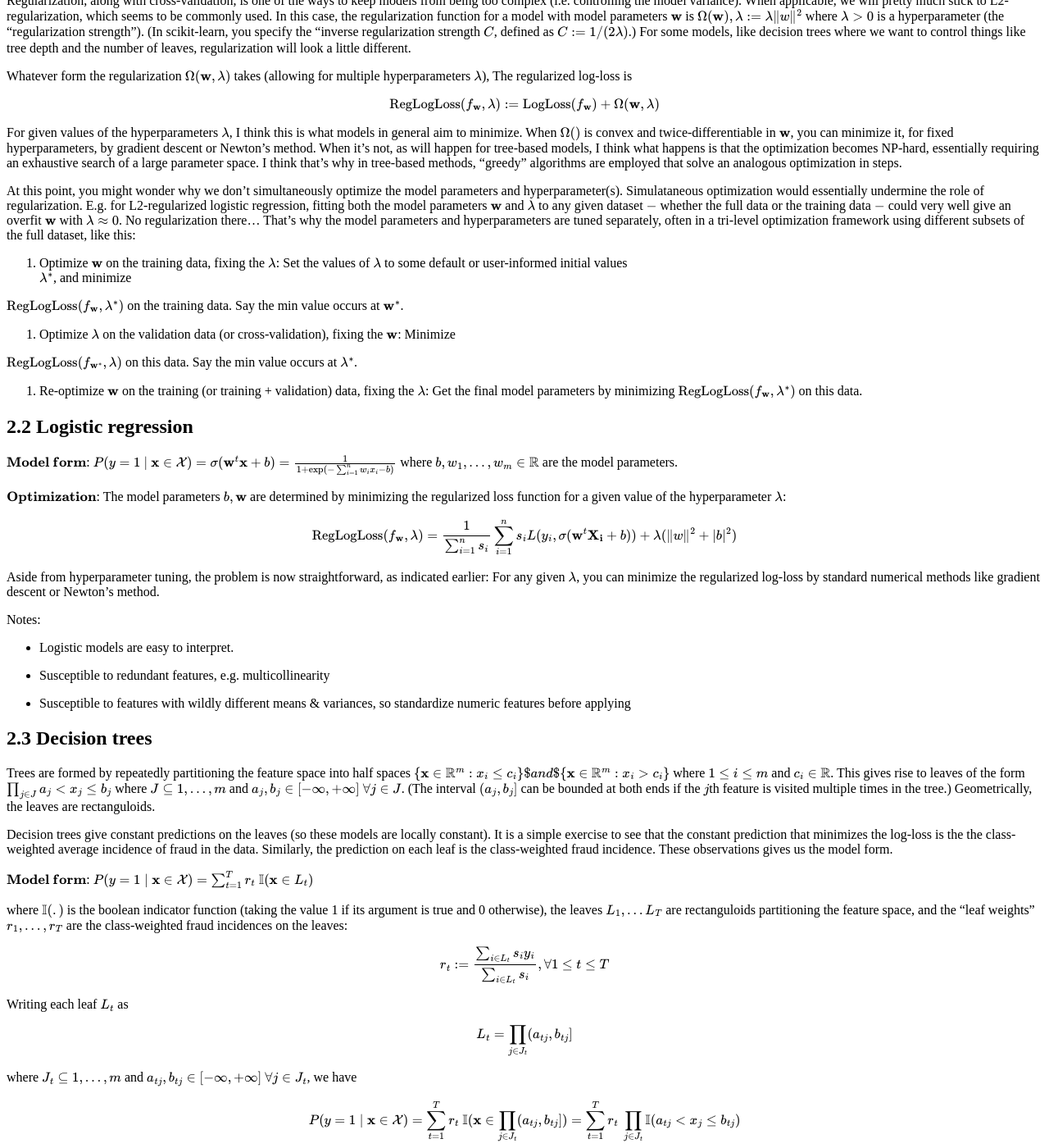
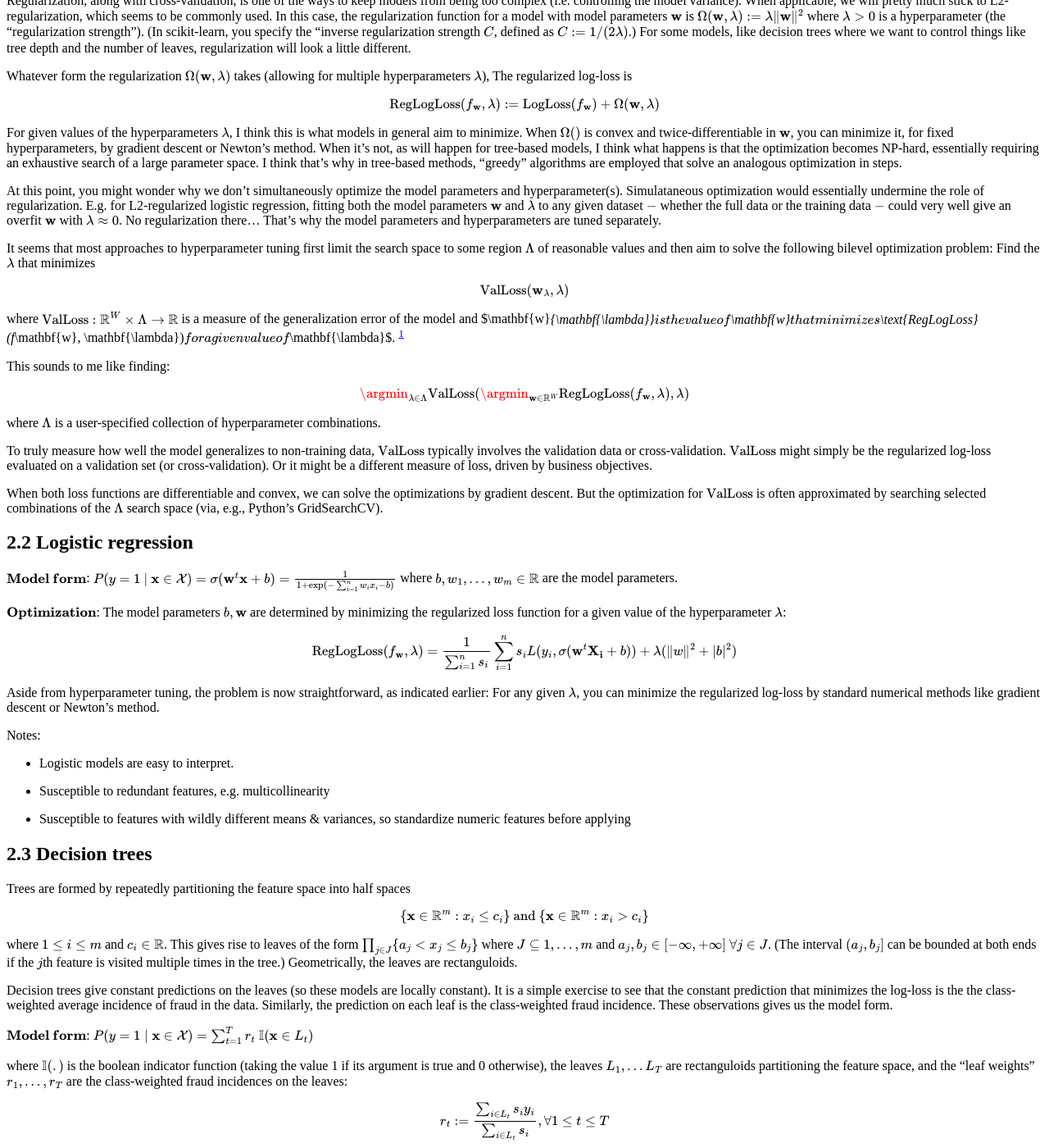
Before and after one commit to dglassbrenner1/my-posts-on-fraud-detection, a Jekyll site: the page built from 2-model-formulas-250814.md, in a window 1280 px wide and 1400 px high, scrolled down 1505 px. Shown: the whole window at 82% size. Built offline with Jekyll 4.4.1, drawn with Linux system fonts in a browser that asks for light colours; some of the changed text lies outside the part shown.

Commit message:
Update 2-model-formulas-250814.md

```diff
--- a/2-model-formulas-250814.md
+++ b/2-model-formulas-250814.md
@@ -90,20 +90,28 @@ $$\text{RegLogLoss}(f_{\mathbf{w}}, \mathbf{\lambda}) :=\text{LogLoss}(f_{\mathb
 
 For given values of the hyperparameters $\mathbf{\lambda}$, I think this is what models in general aim to minimize. When $\Omega()$ is convex and twice-differentiable in $\textbf{w}$, you can minimize it, for fixed hyperparameters, by gradient descent or Newton's method.  When it's not, as will happen for tree-based models, I think what happens is that the optimization becomes NP-hard, essentially requiring an exhaustive search of a large parameter space. I think that's why in tree-based methods, "greedy" algorithms are employed that solve an analogous optimization in steps.
 
-At this point, you might wonder why we don't simultaneously optimize the model parameters and hyperparameter(s). Simulataneous optimization would essentially undermine the role of regularization. E.g. for L2-regularized logistic regression, fitting both the model parameters $\mathbf{w}$ and $\lambda$ to any given dataset $-$ whether the full data or the training data $-$ could very well give an overfit $\mathbf{w}$ with $\lambda\approx 0$. No regularization there...  That's why the model parameters and hyperparameters are tuned separately, often in a tri-level optimization framework using different subsets of the full dataset, like this:
+At this point, you might wonder why we don't simultaneously optimize the model parameters and hyperparameter(s). Simulataneous optimization would essentially undermine the role of regularization. E.g. for L2-regularized logistic regression, fitting both the model parameters $\mathbf{w}$ and $\lambda$ to any given dataset $-$ whether the full data or the training data $-$ could very well give an overfit $\mathbf{w}$ with $\lambda\approx 0$. No regularization there...  That's why the model parameters and hyperparameters are tuned separately.
 
-1. Optimize $\mathbf{w}$ on the training data, fixing the $\mathbf{\lambda}$: Set the values of $\mathbf{\lambda}$ to some default or user-informed initial values
-$\mathbf{\lambda}^*$, and minimize
+It seems that most approaches to hyperparameter tuning first limit the search space to some region $\Lambda$ of reasonable values and then aim to solve the following bilevel optimization
+problem: Find the $\mathbf{\lambda}$ that minimizes
 
-$$\text{RegLogLoss}(f_{\mathbf{w}}, \mathbf{\lambda}^*)$$
-on the training data. Say the min value occurs at $\mathbf{w}^*$.
+$$\text{ValLoss}(\mathbf{w}_{\mathbf{\lambda}}, \mathbf{\lambda})$$
 
-2. Optimize $\mathbf{\lambda}$ on the validation data (or cross-validation), fixing the $\mathbf{w}$: Minimize
+where $\text{ValLoss}: \mathbb{R}^W \times \Lambda \rightarrow \mathbb{R}$ is a measure of
+the generalization error of the model and
+$\mathbf{w}_{\mathbf{\lambda}}$ is the value of $\mathbf{w}$ that minimizes
+$\text{RegLogLoss}(f_\mathbf{w}, \mathbf{\lambda})$
+for a given value of $\mathbf{\lambda}$. [^1]
 
-$$\text{RegLogLoss}(f_{\mathbf{w}^*}, \mathbf{\lambda})$$
-on this data. Say the min value occurs at $\mathbf{\lambda}^*$.
+This sounds to me like finding:
 
-3. Re-optimize $\mathbf{w}$ on the training (or training + validation) data, fixing the $\mathbf{\lambda}$: Get the final model parameters by minimizing $\text{RegLogLoss}(f_{\mathbf{w}}, \mathbf{\lambda}^*)$ on this data.
+$$\argmin_{\mathbf{\lambda} \in \Lambda} \text{ValLoss}(\argmin_{\mathbf{w}\in\mathbb{R}^W} \text{RegLogLoss}(f_\mathbf{w}, \mathbf{\lambda}), \mathbf{\lambda})$$
+
+where $\Lambda$ is a user-specified collection of hyperparameter combinations.
+
+To truly measure how well the model generalizes to non-training data, $\text{ValLoss}$ typically involves the validation data or cross-validation. $\text{ValLoss}$ might simply be the regularized log-loss evaluated on a validation set (or cross-validation). Or it might be a different measure of loss, driven by business objectives.
+
+When both loss functions are differentiable and convex, we can solve the optimizations by gradient descent. But the optimization for $\text{ValLoss}$ is often approximated by searching selected combinations of the $\Lambda$ search space (via, e.g., Python's GridSearchCV).
 
 ## 2.2 Logistic regression
 
@@ -129,11 +137,12 @@ Notes:
 ## 2.3 Decision trees
 
 Trees are formed by repeatedly partitioning the feature space into half spaces
-$$\{ \mathbf{x}\in\mathbb{R}^m: x_i \leq c_i\}$ and $\{ \mathbf{x}\in\mathbb{R}^m : x_i > c_i \}$$
+
+$$\{ \mathbf{x}\in\mathbb{R}^m: x_i \leq c_i\} \text{ and } \{ \mathbf{x}\in\mathbb{R}^m : x_i > c_i \}$$
+
 where $1\leq i\leq m$ and $c_i\in\mathbb{R}$. This gives rise to leaves of the form
-$\prod_{j\in J} \{a_j < x_j \leq b_j\}$ where
-$J\subseteq \{1,...,m\}$ and $a_j, b_j \in [ -\infty, +\infty ] \ \forall j\in J$.
-(The interval $(a_j, b_j]$ can be bounded at both ends if the $j$th feature is visited multiple times in the tree.) Geometrically, the leaves are rectanguloids.
+$$\prod_{j\in J} \{a_j < x_j \leq b_j\}$$ where
+$J\subseteq \{1,...,m\}$ and $a_j, b_j \in [ -\infty, +\infty ] \ \forall j\in J$. (The interval $(a_j, b_j]$ can be bounded at both ends if the $j$th feature is visited multiple times in the tree.) Geometrically, the leaves are rectanguloids.
 
 Decision trees give constant predictions on the leaves (so these models are locally constant). It is a simple exercise to see that the constant prediction that minimizes the log-loss is the the class-weighted average incidence of fraud in the data.  Similarly, the prediction on each leaf is the class-weighted fraud incidence.  These observations gives us the model form.
 
@@ -306,26 +315,28 @@ $$\text{RegLogLoss}(f_{\mathbf{w}}, \mathbf{\lambda}) = \frac{1}{\sum_{i=1}^n s_
 
 noting that each $P(y=1 \mid \mathbf{X}_i)$ is a function of the the parameters $\mathbf{w}$.
 
-[^1]: https://en.wikipedia.org/wiki/Decision_tree_learning#cite_note-35
+[^1]: Franceschi, L., Frasconi, P., Salzo, S., Grazzi, R., & Pontil, M. (2018). Bilevel programming for hyperparameter optimization and meta-learning. Proceedings of the 35th International Conference on Machine Learning (ICML), 80, 1568–1577. https://proceedings.mlr.press/v80/franceschi18a.html
 
-[^2]: Nielsen, D. (2016). Tree boosting with XGBoost: Why does XGBoost win "every" machine learning competition? [Master’s thesis, Norwegian University of Science and Technology]. NTNU Open. https://ntnuopen.ntnu.no/ntnu-xmlui/bitstream/handle/11250/2433761/16128_FULLTEXT.pdf?sequence=1&isAllowed=y.
+[^2]: https://en.wikipedia.org/wiki/Decision_tree_learning#cite_note-35
+
+[^3]: Nielsen, D. (2016). Tree boosting with XGBoost: Why does XGBoost win "every" machine learning competition? [Master’s thesis, Norwegian University of Science and Technology]. NTNU Open. https://ntnuopen.ntnu.no/ntnu-xmlui/bitstream/handle/11250/2433761/16128_FULLTEXT.pdf?sequence=1&isAllowed=y.
 
 
-[^3]: Konstantinov, A. V., & Utkin, L. V. (2025). A novel gradient-based method for decision trees optimizing arbitrary differentiable loss functions. arXiv preprint arXiv:2503.17855. https://arxiv.org/abs/2503.17855
+[^4]: Konstantinov, A. V., & Utkin, L. V. (2025). A novel gradient-based method for decision trees optimizing arbitrary differentiable loss functions. arXiv preprint arXiv:2503.17855. https://arxiv.org/abs/2503.17855
 
-[^4]: Kohler, H., Akrour, R., & Preux, P. (2025). Breiman meets Bellman: Non-Greedy Decision Trees with MDPs. arXiv. https://arxiv.org/html/2309.12701v5#S3
+[^5]: Kohler, H., Akrour, R., & Preux, P. (2025). Breiman meets Bellman: Non-Greedy Decision Trees with MDPs. arXiv. https://arxiv.org/html/2309.12701v5#S3
 
-[^5]: Bongiorno, D., D’Onofrio, A., & Triki, C. (2024). Loss-optimal classification trees: A generalized framework and the logistic case. TOP, 32(2), 409–446. https://doi.org/10.1007/s11750-024-00674-y
+[^6]: Bongiorno, D., D’Onofrio, A., & Triki, C. (2024). Loss-optimal classification trees: A generalized framework and the logistic case. TOP, 32(2), 409–446. https://doi.org/10.1007/s11750-024-00674-y
 
-[^6]: van der Linden, J. G. M., Vos, D., de Weerdt, M., Verwer, S., & Demirović, E. (2025). Optimal or greedy decision trees? Revisiting their objectives, tuning, and performance. arXiv. https://arxiv.org/abs/2409.12788
+[^7]: van der Linden, J. G. M., Vos, D., de Weerdt, M., Verwer, S., & Demirović, E. (2025). Optimal or greedy decision trees? Revisiting their objectives, tuning, and performance. arXiv. https://arxiv.org/abs/2409.12788
 
-[^7]: See for instance: GeeksforGeeks. (2025, July 23). Solving the multicollinearity problem with decision tree. GeeksforGeeks. https://www.geeksforgeeks.org/machine-learning/solving-the-multicollinearity-problem-with-decision-tree/
+[^8]: See for instance: GeeksforGeeks. (2025, July 23). Solving the multicollinearity problem with decision tree. GeeksforGeeks. https://www.geeksforgeeks.org/machine-learning/solving-the-multicollinearity-problem-with-decision-tree/
 
-[^8]: Hastie, Trevor; Tibshirani, Robert; Friedman, Jerome (2008). The Elements of Statistical Learning (2nd ed.). Springer. ISBN 0-387-95284-5.
+[^9]: Hastie, Trevor; Tibshirani, Robert; Friedman, Jerome (2008). The Elements of Statistical Learning (2nd ed.). Springer. ISBN 0-387-95284-5.
 
-[^9]: Ding, Y., & Huang, S. (2024). A generalized framework with adaptive weighted soft-margin for imbalanced SVM classification. arXiv. https://arxiv.org/abs/2403.08378
+[^10]: Ding, Y., & Huang, S. (2024). A generalized framework with adaptive weighted soft-margin for imbalanced SVM classification. arXiv. https://arxiv.org/abs/2403.08378
 
-[^10]: Hastie, T., Rosset, S., Tibshirani, R., & Zhu, J. (2004). The entire regularization path for the support vector machine. Journal of Machine Learning Research, 5, 1391–1415. http://www.jmlr.org/papers/volume5/hastie04a/hastie04a.pdf
+[^111]: Hastie, T., Rosset, S., Tibshirani, R., & Zhu, J. (2004). The entire regularization path for the support vector machine. Journal of Machine Learning Research, 5, 1391–1415. http://www.jmlr.org/papers/volume5/hastie04a/hastie04a.pdf
 
 
 
```
Also changed, not shown: other parts of 2-model-formulas-250814.md (+4 -4 lines).
